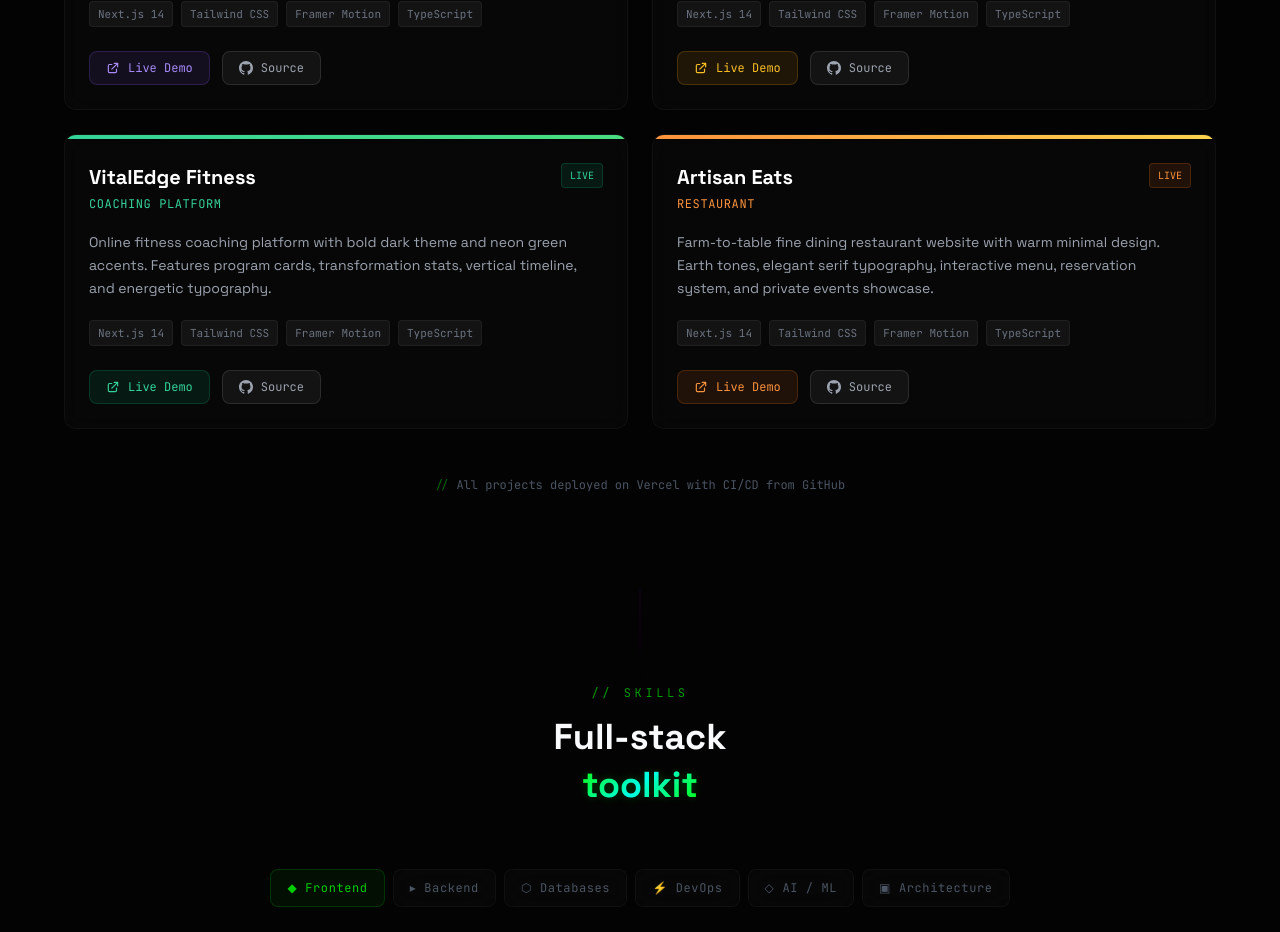
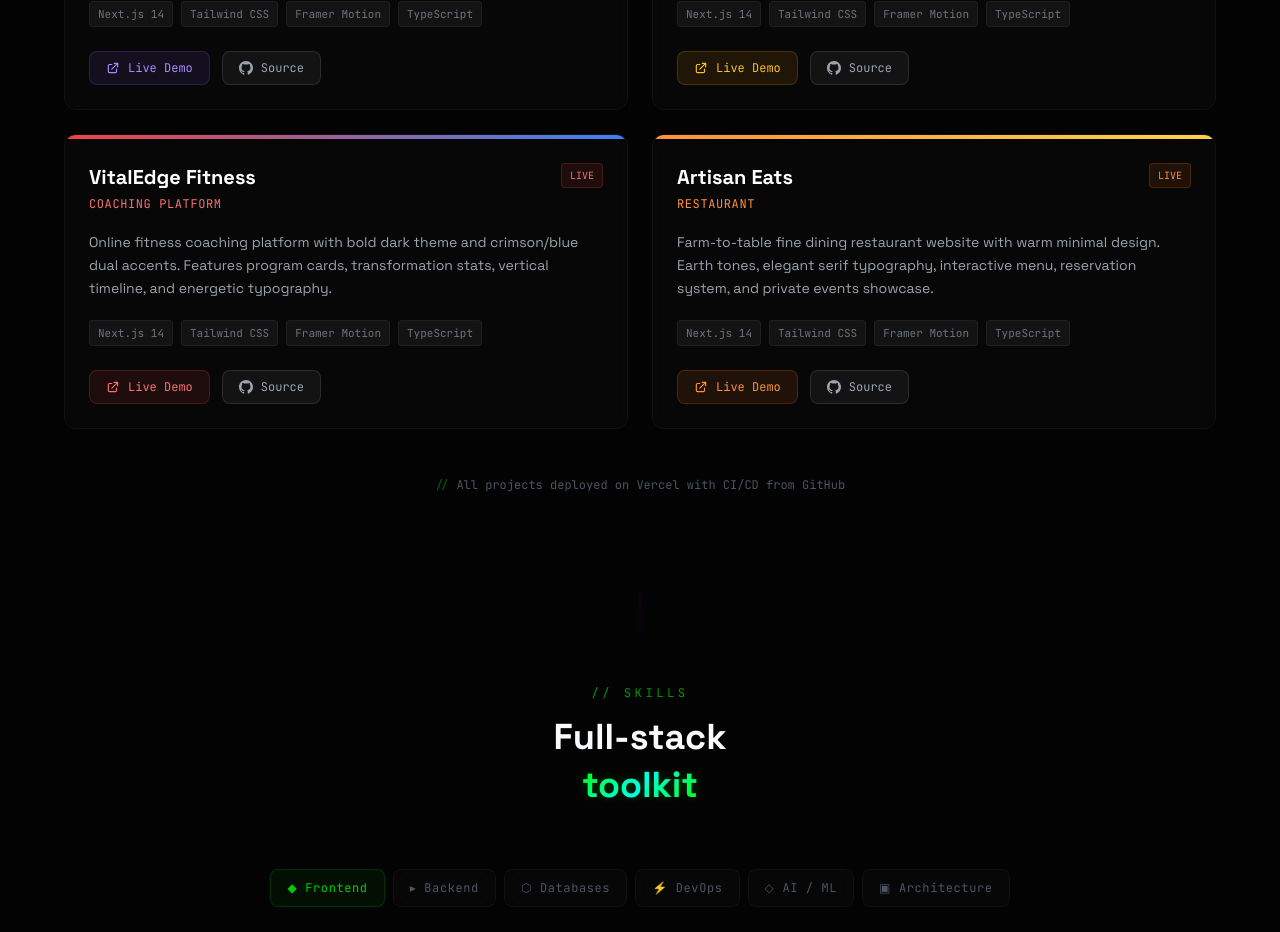
Before and after one commit to Jesseman-418/personal-website, a Next.js app: page / in a window 1280 px wide. Shown: the part 5238-6170 px from the top of the page. Built offline with nearby package versions, Linux system fonts and the light colour scheme.

Commit message:
Update VitalEdge card to match crimson redesign

```diff
--- a/components/FullstackProjects.tsx
+++ b/components/FullstackProjects.tsx
@@ -35,13 +35,13 @@ const projects = [
     name: "VitalEdge Fitness",
     type: "Coaching Platform",
     description:
-      "Online fitness coaching platform with bold dark theme and neon green accents. Features program cards, transformation stats, vertical timeline, and energetic typography.",
+      "Online fitness coaching platform with bold dark theme and crimson/blue dual accents. Features program cards, transformation stats, vertical timeline, and energetic typography.",
     tech: ["Next.js 14", "Tailwind CSS", "Framer Motion", "TypeScript"],
-    color: "from-emerald-400 to-green-400",
-    glowColor: "rgba(57, 255, 20, 0.3)",
-    borderColor: "border-emerald-500/20",
-    textColor: "text-emerald-400",
-    bgAccent: "bg-emerald-500/10",
+    color: "from-red-500 to-blue-500",
+    glowColor: "rgba(220, 38, 38, 0.3)",
+    borderColor: "border-red-500/20",
+    textColor: "text-red-400",
+    bgAccent: "bg-red-500/10",
     live: "https://vitaledge-fitness.vercel.app",
     github: "https://github.com/Jesseman-418/vitaledge-fitness",
   },
```
